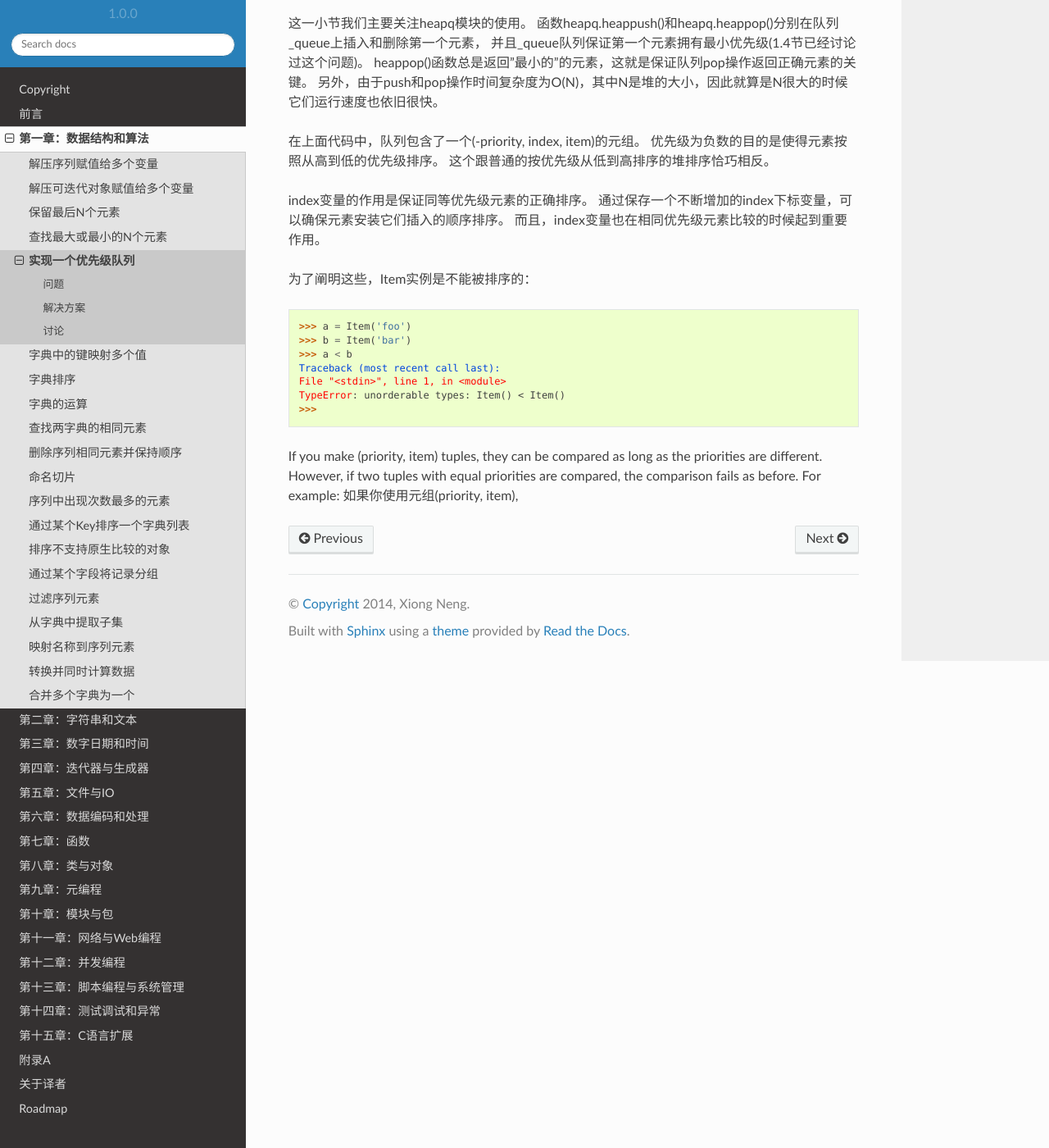
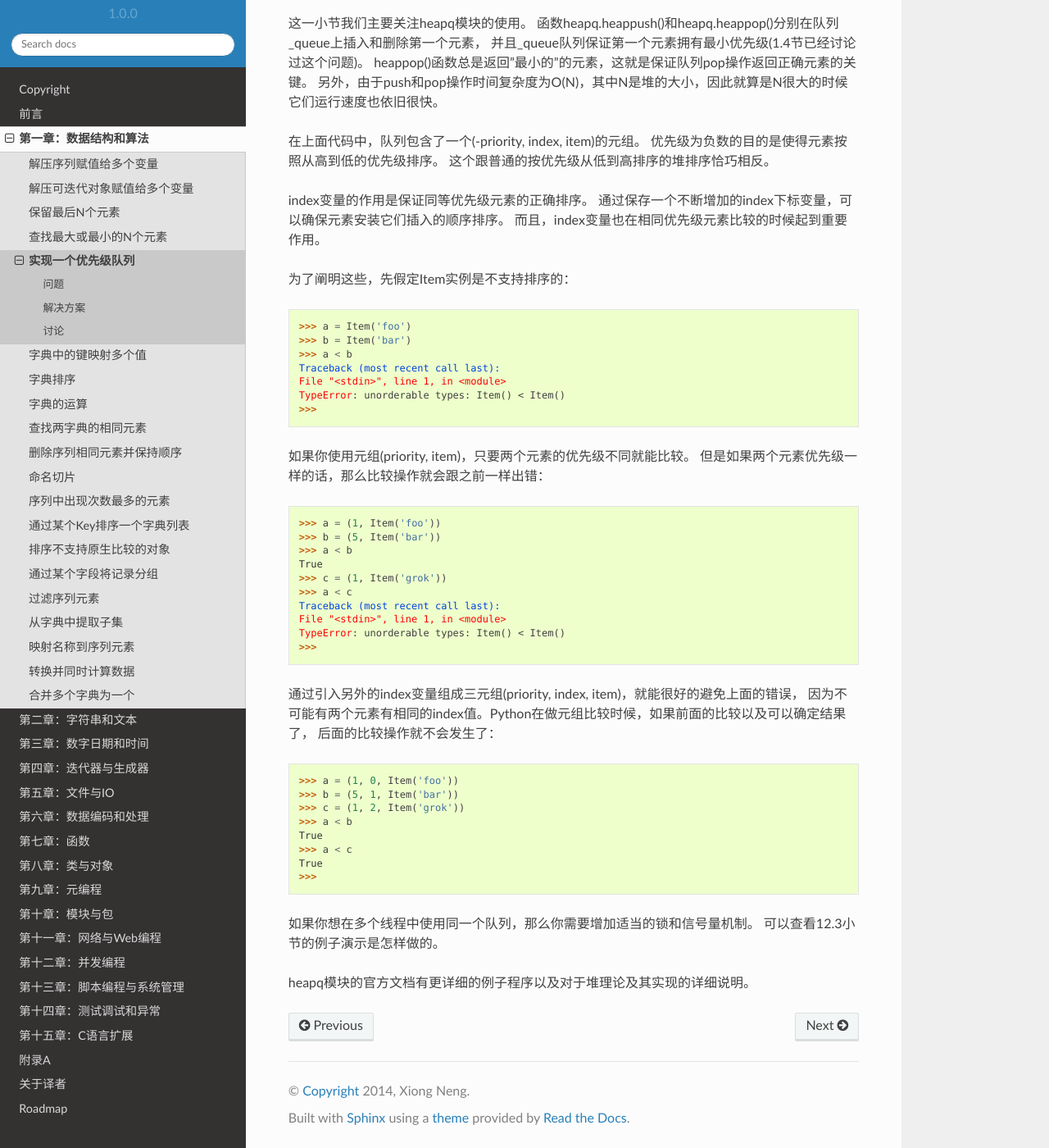
Before and after one commit to yidao620c/python3-cookbook, a Sphinx documentation site: the page built from source/c01/p05_implement_a_priority_queue.rst, in a window 1280 px wide and 1400 px high, scrolled down 1246 px. Shown: the whole window at 82% size. Built offline with Sphinx 7.4.7 and the Read the Docs theme 2.0.0, drawn with Linux system fonts in a browser that asks for light colours.

Commit message:
1.5小节完成

```diff
--- a/source/c01/p05_implement_a_priority_queue.rst
+++ b/source/c01/p05_implement_a_priority_queue.rst
@@ -75,7 +75,7 @@ index变量的作用是保证同等优先级元素的正确排序。
 通过保存一个不断增加的index下标变量，可以确保元素安装它们插入的顺序排序。
 而且，index变量也在相同优先级元素比较的时候起到重要作用。
 
-为了阐明这些，Item实例是不能被排序的：
+为了阐明这些，先假定Item实例是不支持排序的：
 
 .. code-block:: python
 
@@ -87,7 +87,38 @@ index变量的作用是保证同等优先级元素的正确排序。
     TypeError: unorderable types: Item() < Item()
     >>>
 
-If you make (priority, item) tuples, they can be compared as long as the priorities
-are different. However, if two tuples with equal priorities are compared, the comparison
-fails as before. For example:
-如果你使用元组(priority, item),
+如果你使用元组(priority, item)，只要两个元素的优先级不同就能比较。
+但是如果两个元素优先级一样的话，那么比较操作就会跟之前一样出错：
+
+.. code-block:: python
+
+    >>> a = (1, Item('foo'))
+    >>> b = (5, Item('bar'))
+    >>> a < b
+    True
+    >>> c = (1, Item('grok'))
+    >>> a < c
+    Traceback (most recent call last):
+    File "<stdin>", line 1, in <module>
+    TypeError: unorderable types: Item() < Item()
+    >>>
+
+通过引入另外的index变量组成三元组(priority, index, item)，就能很好的避免上面的错误，
+因为不可能有两个元素有相同的index值。Python在做元组比较时候，如果前面的比较以及可以确定结果了，
+后面的比较操作就不会发生了：
+
+.. code-block:: python
+
+    >>> a = (1, 0, Item('foo'))
+    >>> b = (5, 1, Item('bar'))
+    >>> c = (1, 2, Item('grok'))
+    >>> a < b
+    True
+    >>> a < c
+    True
+    >>>
+
+如果你想在多个线程中使用同一个队列，那么你需要增加适当的锁和信号量机制。
+可以查看12.3小节的例子演示是怎样做的。
+
+heapq模块的官方文档有更详细的例子程序以及对于堆理论及其实现的详细说明。
```
